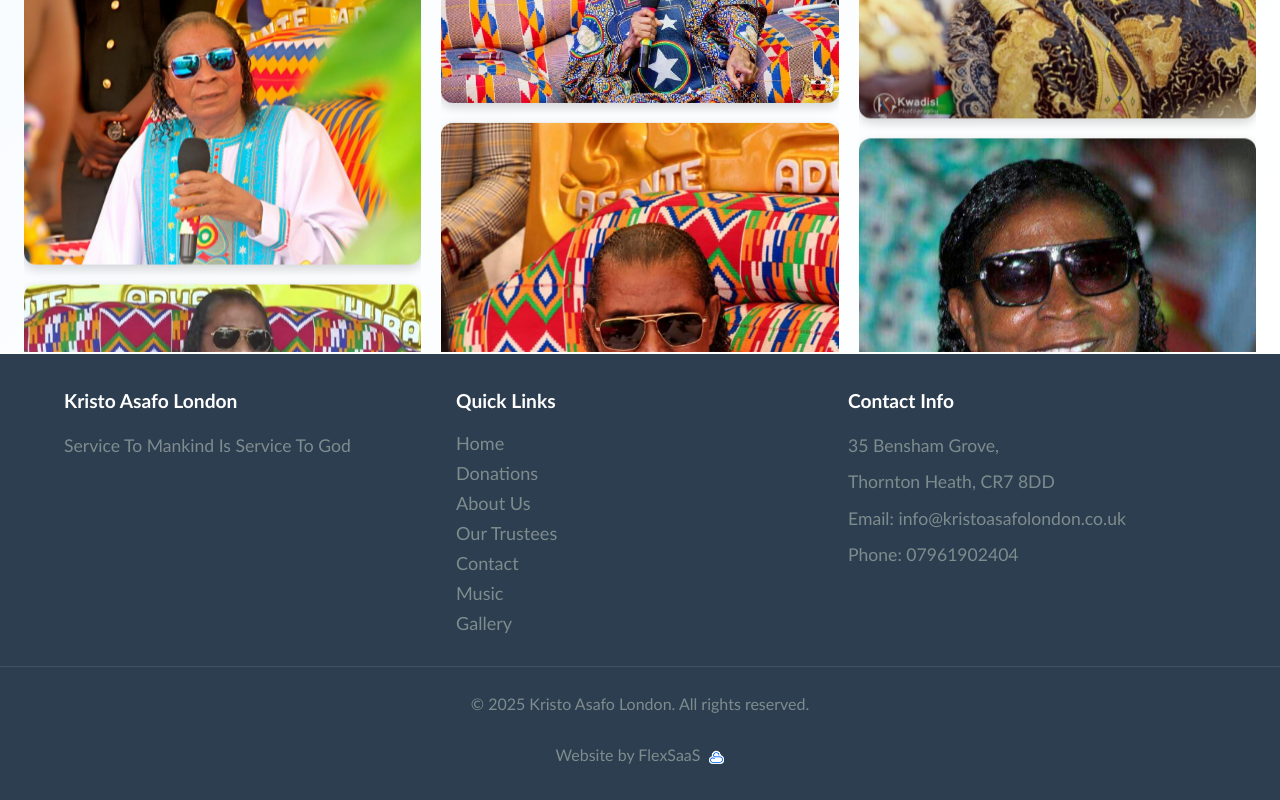
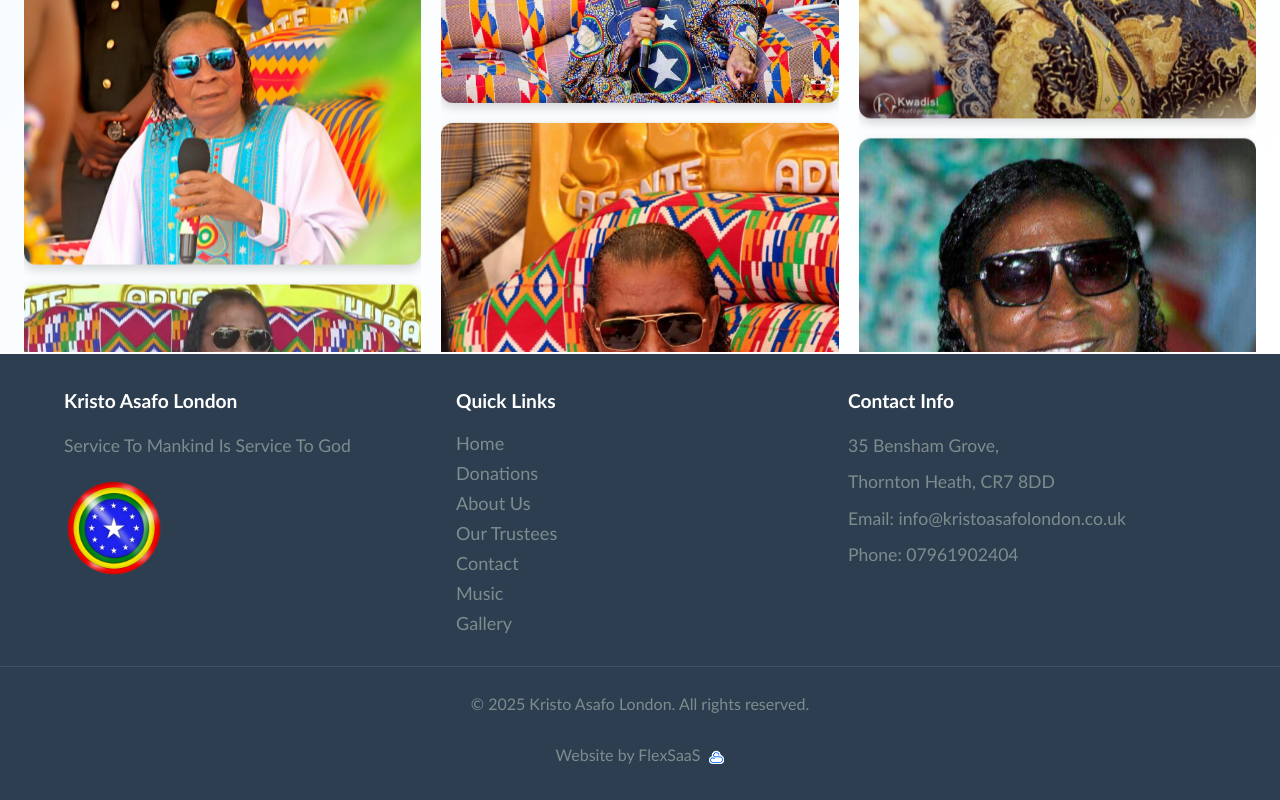
Before and after one commit to Kristo-Asafo-London/church-website, a React (Vite) app: page / in a window 1280 px wide. Shown: the part 10619-11419 px from the top of the page. Built offline with nearby package versions, Linux system fonts and the light colour scheme.

Commit message:
add logo

```diff
--- a/src/components/layout/Footer.tsx
+++ b/src/components/layout/Footer.tsx
@@ -37,6 +37,7 @@ export const Footer = () => {
         <FooterSection>
           <h3>Kristo Asafo London</h3>
           <p>Service To Mankind Is Service To God</p>
+          <img src="/images/mike-logo.jpg" alt="Kristo Asafo London Logo" style={{ width: "100px", marginTop: "10px" }} />
         </FooterSection>
 
         <FooterSection>
```
Also changed, not shown: public/images/mike-logo.jpg (added).
